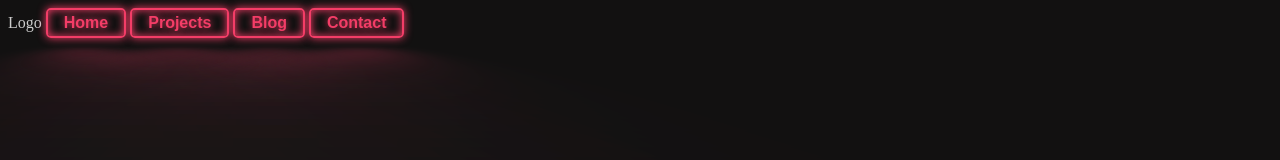
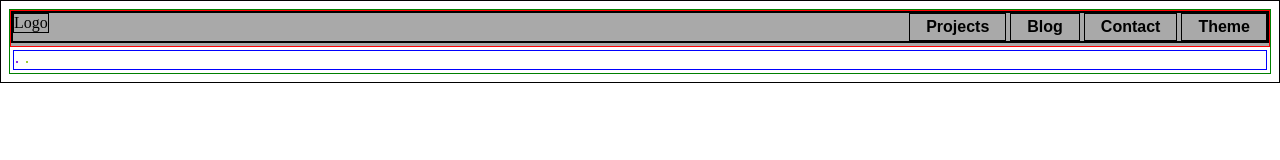
Before and after one commit to shubhzgang/my_website, a plain HTML site: page index.html in a window 1280 px wide. Drawn offline with Linux system fonts and the light colour scheme.

Commit message:
added basic structure

```diff
--- a/index.html
+++ b/index.html
@@ -1,10 +1,11 @@
 <!DOCTYPE html>
-<html lang="en">
+<html lang="en" data-theme="basic">
 <head>
     <meta charset="UTF-8">
     <meta http-equiv="X-UA-Compatible" content="IE=edge">
     <meta name="viewport" content="width=device-width, initial-scale=1.0">
     <title>Document</title>
+    <!-- <link rel="stylesheet" href="neon_style.css"> -->
     <link rel="stylesheet" href="style.css">
     <script src="script.js"></script>
 </head>
@@ -15,20 +16,30 @@
                 <li>
                     Logo
                 </li>
-                <li class="neon-button">
-                    Home
-                </li>
-                <li class="neon-button">
+                <li class="title-bar-buttons">
                     Projects
                 </li>
-                <li class="neon-button">
+                <li class="title-bar-buttons">
                     Blog
                 </li>
-                <li class="neon-button">
+                <li class="title-bar-buttons">
                     Contact
+                </li>
+                <li class="title-bar-buttons theme-switcher">
+                    Theme
                 </li>
             </ul>
         </nav>
     </div>
+
+    <section id="mainContainer">
+        <section id="leftSection">
+
+        </section>
+        <section id="rightSection">
+
+        </section>
+    </section>
+
 </body>
 </html>
--- a/style.css
+++ b/style.css
@@ -1,75 +1,87 @@
+:root,
+[data-theme="rainy-forest"] {
+
+}
+
+[data-theme="coffee-shop"] {
+
+}
+
+[data-theme="wheat-fieldd"] {
+
+}
+
+[data-theme="city-night"] {
+
+}
+
+[data-theme="basic"] {
+    --color-bg: white;
+    --color-dark-accent: darkgrey;
+    --color-medium-accent: grey;
+    --color-light-accent: lightgrey;
+    --color-text: black;
+}
+
+* { border: 1px solid black; }
+
 body {
-  color: #ccc;
-  background-color: #121111;
+    border-color: green;;
 }
 
 #navBarContainer {
-  border: 0px;
+    background-color: var(--color-dark-accent);
+    height: 35px;
+    border-color:red;
 }
+
 #navBarContainer ul {
     margin: 0;
     padding: 0;
     list-style: none;
 }
+
 #navBarContainer li {
     display: inline-block;
 }
 
-.neon-button {
+.title-bar-buttons {
     position: relative;
     font-family: Arial, Helvetica, sans-serif;
+    color: var(--color-text);
     font-size: 1rem;
     font-weight: 600;
-  color: #f33d67;
     font-size: 1rem;
-  border: #f33d67 0.125em solid;
     padding: 0.25em 1em;
-  border-radius: 0.3em;
-  text-shadow: 0 0 0.45em #f33d67;
-  box-shadow: inset 0 0 0.5em 0 #f33d67, 0 0 0.5em 0 #f33d67;
   }
 
-.neon-button::before {
-  pointer-events: none;
-  content: "";
-  position: absolute;
-  background: #f33d67;
-  top: 120%;
-  left: 0;
-  width: 100%;
-  height: 100%;
-  transform: perspective(1em) rotateX(40deg) scale(1, 0.35);
-  filter: blur(1.5rem);
-  opacity: 0.5;
-  transition: opacity 250ms;
+#navBar ul {
+    text-align: right;
 }
 
-.neon-button::after {
-  content: "";
-  position: absolute;
-  top: 0;
-  bottom: 0;
-  left: 0;
-  right: 0;
-  box-shadow: 0 0 2em 0.5em #f33d67;
-  opacity: 0;
-  transition: opacity 250ms linear;
-  background-color: #f33d67;
-  z-index: -1;
+#navBar li:first-child {
+    float: left;
 }
 
-.neon-button:hover, .neon-button:focus {
-  background: #f33d67;
-  color: #121111;
-  text-shadow: none;
+#mainContainer {
+
 }
 
-.neon-button:hover::after, .neon-button:focus::after {
-  opacity: 1;
+#mainContainer {
+    margin: 3px;
+    border-color: blue;
+
 }
 
-.neon-button:hover::before, .neon-button:focus::before {
-  opacity: 1;
+#leftSection {
+    border-color: blueviolet;
+    margin: 2px;
+    display: inline-block;
+    max-width: 50%;
 }
 
-/*# sourceMappingURL=style.css.map */
+#rightSection {
+    border-color: yellowgreen;
+    margin: 2px;
+    display: inline-block;
+}
```
Also changed, not shown: neon_style.css (added), resources/neon_style.scss (renamed from resources/style.scss), 2 other files. Lines whose indentation alone changed are shown as unchanged.
